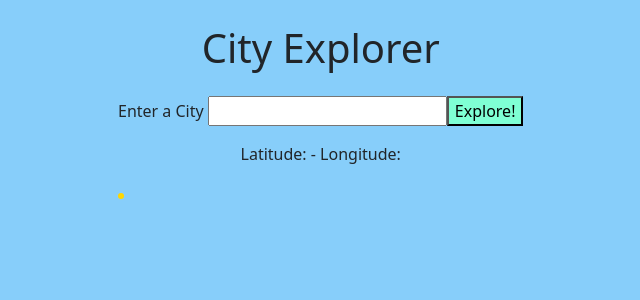
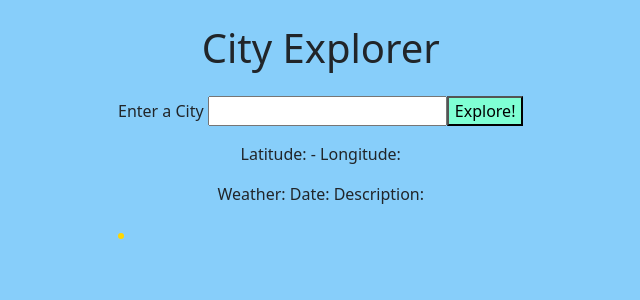
Before and after one commit to CherylDee/City-Explorer, a React (Create React App) app: page / in a window 1280 px wide. Shown: the top 300 px of the page, without its empty margins (202-842 px from the left). Built offline with nearby package versions, Linux system fonts and the light colour scheme.

Commit message:
weather problems

```diff
--- a/Weather.js
+++ b/Weather.js
@@ -1,4 +1,5 @@
 import React from 'react';
+import './Server';
 
 
 
--- a/src/App.js
+++ b/src/App.js
@@ -101,6 +101,10 @@ handleSubmit = async (e) => {
 
 
         <p>Latitude: {lat} - Longitude: {lon}</p>
+        <p>Weather:
+            Date:
+            Description:
+        </p>
         <div><img src={this.state.cityMap} alt={this.state.cityName}/></div>
         </main>
     </>
```
